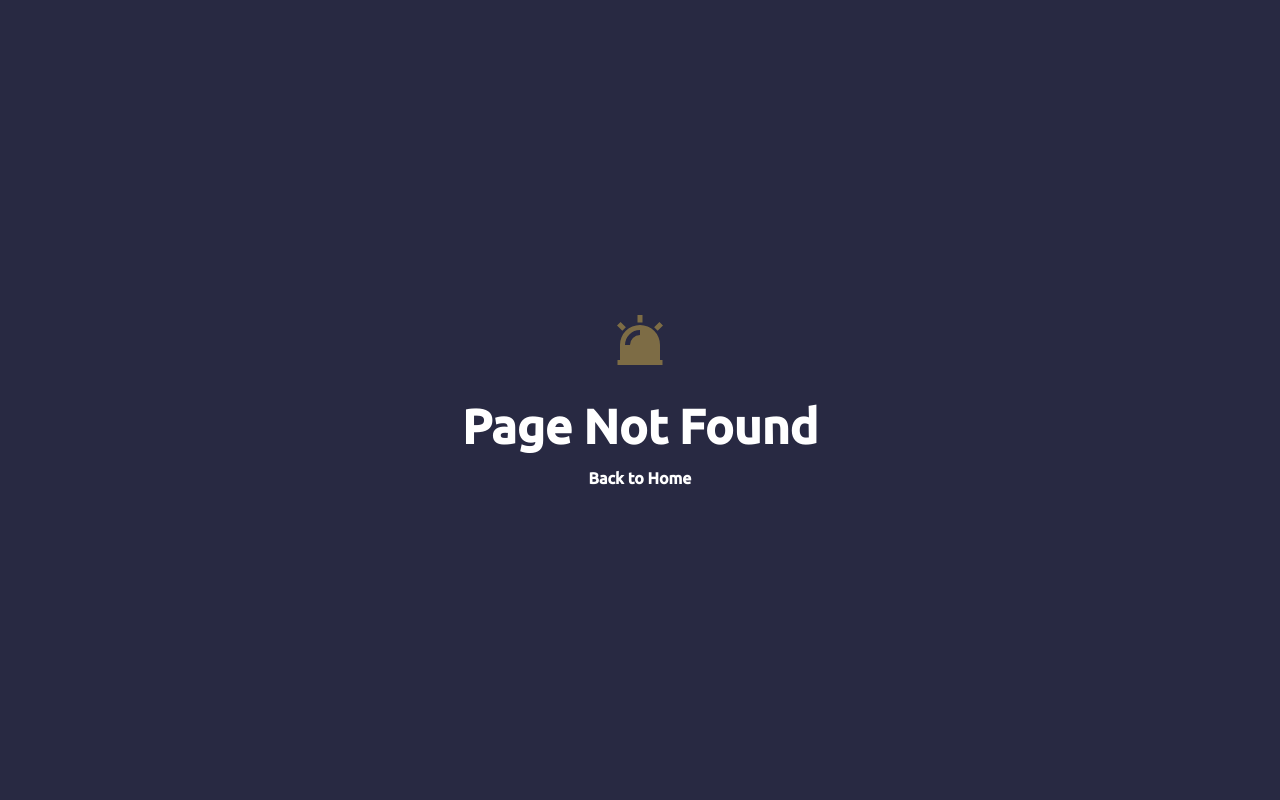
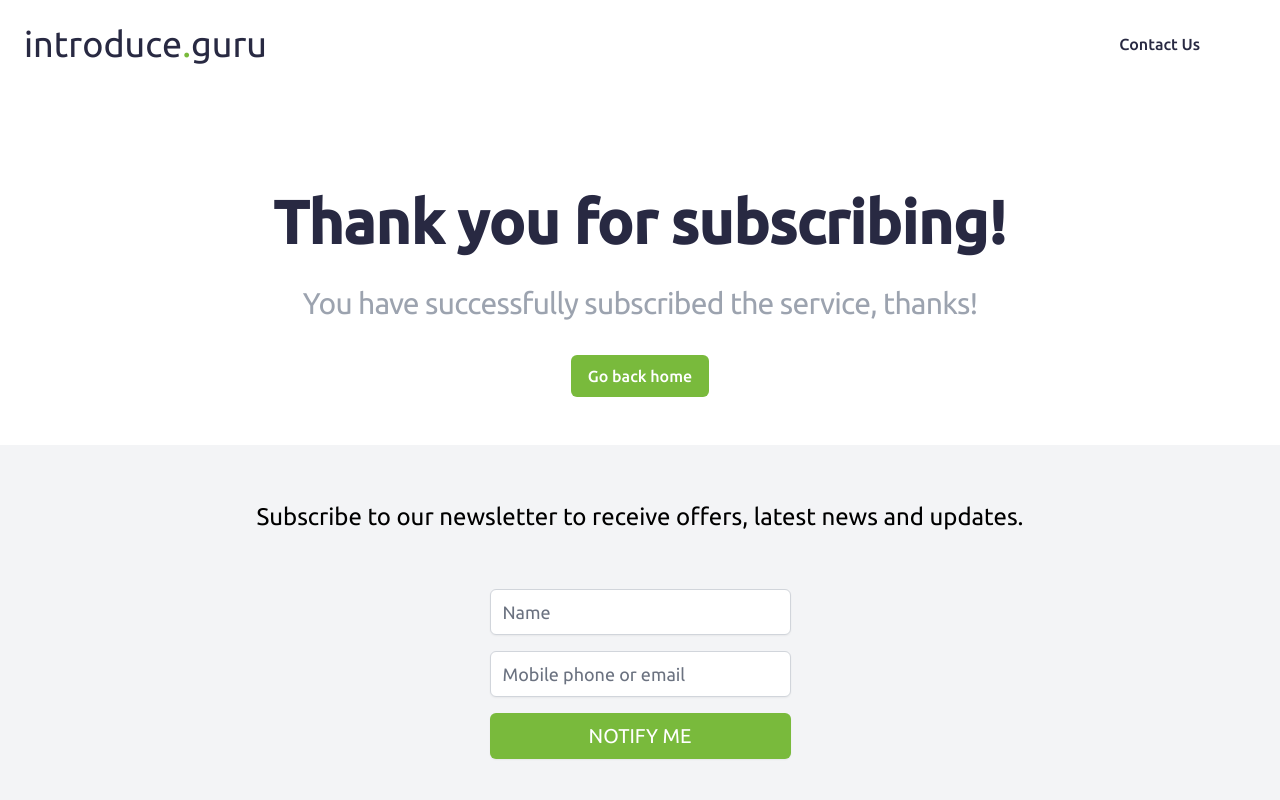
Before and after one commit to srm-tech/app, a Next.js app: page /stripeSuccess in a window 1280 px wide. Before the commit this address had no page. Shown: the top 800 px of the page. Built offline with nearby package versions, Linux system fonts and the light colour scheme.

Commit message:
fix: padding

```diff
--- a/src/pages/legal/PrivacyContent.tsx
+++ b/src/pages/legal/PrivacyContent.tsx
@@ -3,7 +3,7 @@ import * as React from 'react';
 
 export default function Privacy() {
   return (
-    <main className='max-w-7xl m-auto'>
+    <main className='max-w-7xl px-4 m-auto'>
       <div className='container'>
         <h2>Introduce Guru Terms</h2>
         <div className='mb-5 mt-5 space-x-4'>
--- a/src/pages/legal/TermsContent.tsx
+++ b/src/pages/legal/TermsContent.tsx
@@ -3,7 +3,7 @@ import * as React from 'react';
 
 export default function TermsContent() {
   return (
-    <main className='max-w-7xl m-auto'>
+    <main className='max-w-7xl px-4 m-auto'>
       <div className='container'>
         <h2>Introduce Guru Terms</h2>
         <div className='mb-5 mt-5 space-x-4'>
--- /dev/null
+++ b/src/pages/stripeSuccess.tsx
@@ -0,0 +1,81 @@
+import Footer from '@/components/Footer';
+import NewNav from '@/components/NewNav';
+import NewsLetter from '@/components/promotion/NewsLetter';
+import Seo from '@/components/Seo';
+
+export default function StripeConfirmationPage() {
+  return (
+    <>
+      <Seo templateTitle='Successful subscribe' />
+
+      <main>
+        <div className='relative overflow-hidden'>
+          <div
+            className='hidden sm:block sm:absolute sm:inset-0'
+            aria-hidden='true'
+          >
+            <svg
+              className='absolute bottom-0 right-0 mb-48 transform translate-x-1/2 lg:top-0 lg:mt-28 lg:mb-0 xl:transform-none xl:translate-x-0'
+              width={364}
+              height={384}
+              viewBox='0 0 364 384'
+              fill='none'
+            >
+              <defs>
+                <pattern
+                  id='eab71dd9-9d7a-47bd-8044-256344ee00d0'
+                  x={0}
+                  y={0}
+                  width={20}
+                  height={20}
+                  patternUnits='userSpaceOnUse'
+                >
+                  <rect x={0} y={0} width={4} height={4} fill='currentColor' />
+                </pattern>
+              </defs>
+              <rect
+                width={364}
+                height={384}
+                fill='url(#eab71dd9-9d7a-47bd-8044-256344ee00d0)'
+              />
+            </svg>
+          </div>
+          <div className='relative pb-16 sm:pb-24'>
+            <div className='w-full pt-6 bg-white'>
+              <NewNav />
+            </div>
+
+            <div className='w-full bg-white h-pt-6 sm:pb-12'>
+              <div className='flex flex-col items-center px-4 pt-24 mx-auto sm:pt-32 max-w-7xl sm:px-6 lg:px-8'>
+                <h2 className='text-4xl text-center text-dark lg:text-5xl xl:text-6xl'>
+                  Thank you for subscribing!
+                </h2>
+                <p
+                  className='mt-8 text-xl text-center text-gray-400 lg:text-2xl xl:text-3xl sm:w-11/12 sm:leading-none sm:tracking-tight'
+                  style={{ lineHeight: 1.3 }}
+                >
+                  You have successfully subscribed the service, thanks!
+                </p>
+
+                <a
+                  href='/'
+                  className='flex items-center justify-center px-4 py-2 text-base font-medium text-white border border-transparent rounded-md bg-primary-400 hover:bg-green-600 focus:outline-none focus:ring-2 focus:ring-offset-2 focus:ring-offset-gray-800 focus:ring-green-500 sm:mt-8'
+                >
+                  Go back home
+                </a>
+              </div>
+            </div>
+
+            <div id='contact' className='w-full bg-gray-100'>
+              <NewsLetter />
+            </div>
+
+            <div className='w-full'>
+              <Footer />
+            </div>
+          </div>
+        </div>
+      </main>
+    </>
+  );
+}
```
